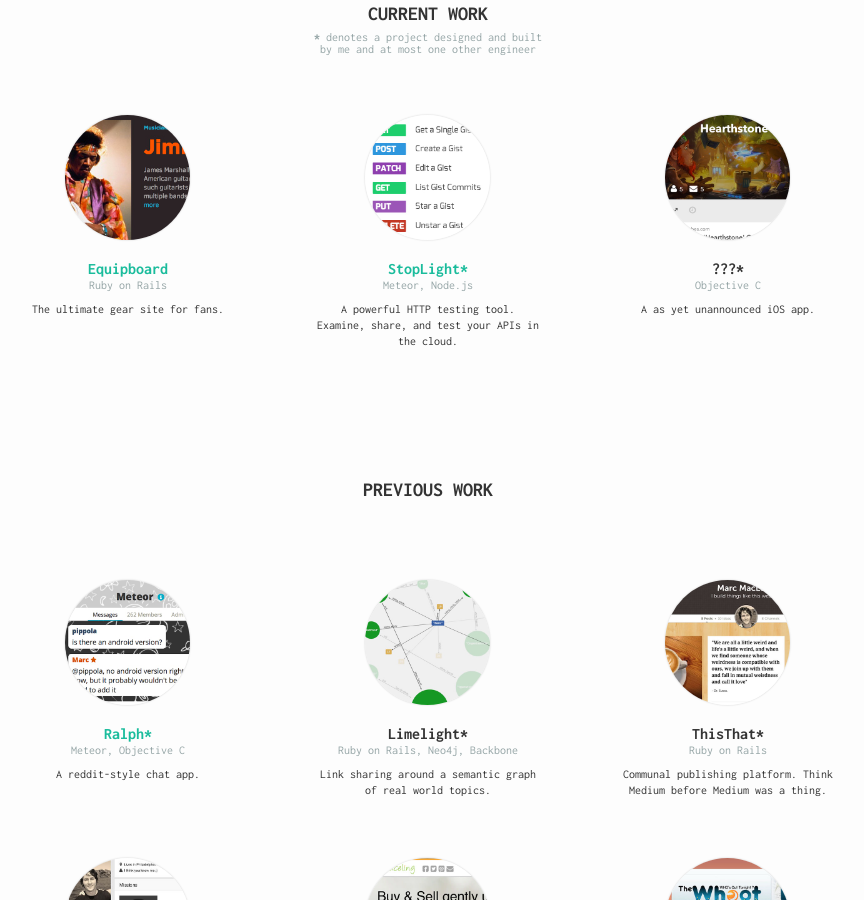
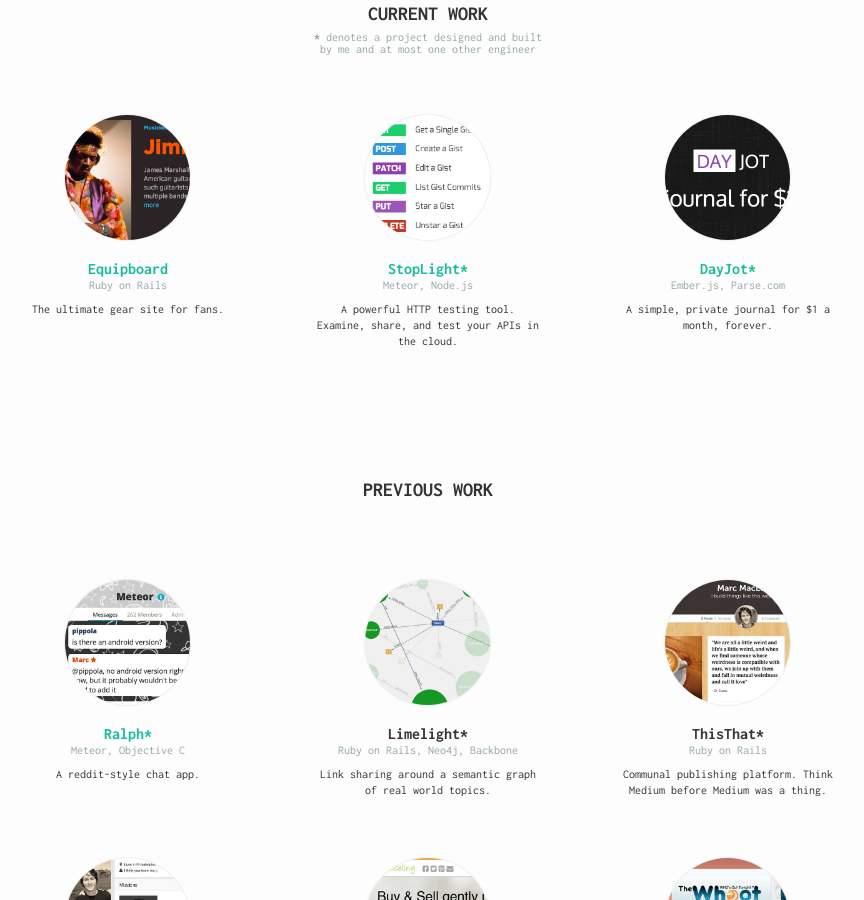
Before and after one commit to marbemac/marbemac.github.io, a Jekyll site: the page built from index.html, in a window 1280 px wide and 900 px high, scrolled down 404 px. Shown: the whole window, without its empty margins (212-1076 px from the left). Built offline with Jekyll 4.4.1, drawn with Linux system fonts in a browser that asks for light colours; nearby versions of some CDN libraries.

Commit message:
add dayjot

```diff
--- a/index.html
+++ b/index.html
@@ -53,13 +53,13 @@ layout: default
   </div>
 
   <div class='portfolio-item'>
-    <div class='image'>
-      <img src='/images/portfolio-mystery.jpg' />
-    </div>
-    <div class='name'>???*</div>
-    <div class='tech'>Objective C</div>
+    <a class='image' href='http://dayjot.com' target='_blank'>
+      <img src='/images/portfolio-dayjot.jpg' />
+    </a>
+    <a class='name' href='http://dayjot.com' target='_blank'>DayJot*</a>
+    <div class='tech'>Ember.js, Parse.com</div>
     <p>
-      A as yet unannounced iOS app.
+      A simple, private journal for $1 a month, forever.
     </p>
   </div>
 
```
Also changed, not shown: images/portfolio-dayjot.jpg (added).
